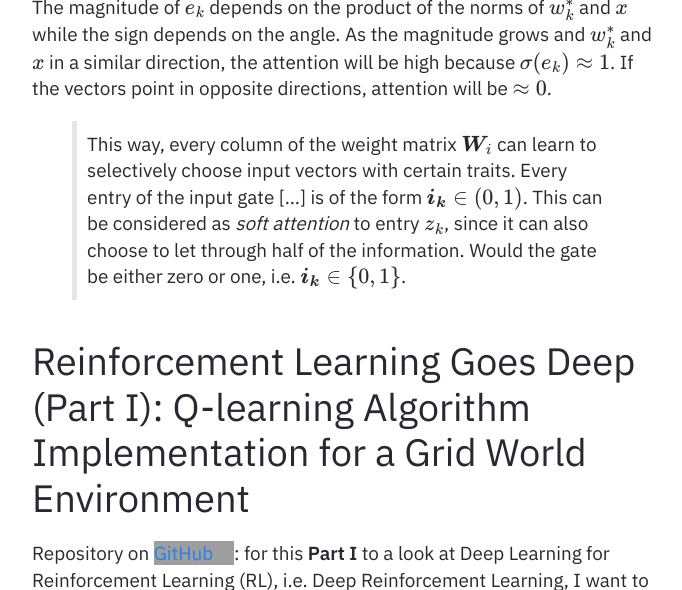
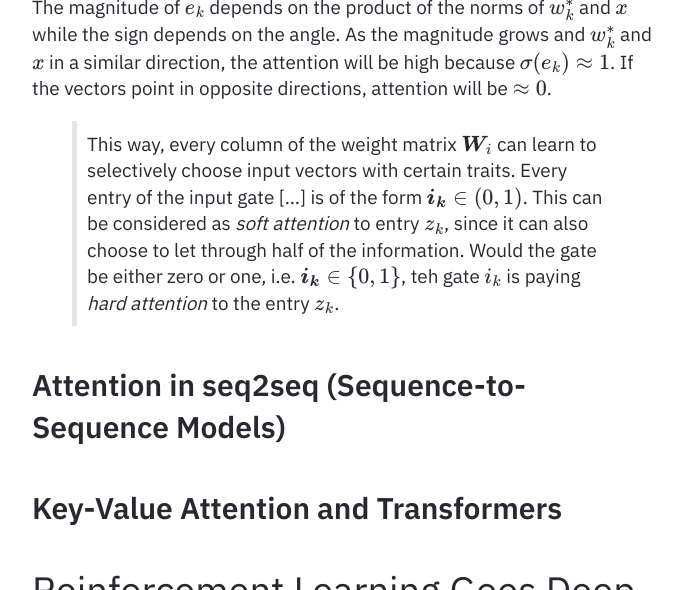
Before and after one commit to heseltime/heseltime.github.io, a Jekyll site: the page built from pages/rDai.md, in a window 1280 px wide and 900 px high, scrolled down 4335 px, cut to the strip 0-590 px from the top of the window. Shown: the whole strip, without its empty margins (294-976 px from the left). Built offline with Jekyll 4.4.1, drawn with Linux system fonts in a browser that asks for light colours; grey boxes are pictures that could not be loaded.

Commit message:
Structure ahead

```diff
--- a/pages/rDai.md
+++ b/pages/rDai.md
@@ -92,7 +92,11 @@ $$
 
 The magnitude of $$ e_k $$ depends on the product of the norms of $$ w^*_{k} $$ and $$ x $$ while the sign depends on the angle. As the magnitude grows and $$ w^*_{k} $$ and $$ x $$ in a similar direction, the attention will be high because $$ \sigma(e_k) \approx 1 $$. If the vectors point in opposite directions, attention will be $$ \approx 0 $$.
 
-> This way, every column of the weight matrix $$ \boldsymbol{W}_i $$ can learn to selectively choose input vectors with certain traits. Every entry of the input gate [...] is of the form $$ \boldsymbol{i_k} \in \left(0, 1\right) $$. This can be considered as _soft attention_ to entry $$ z_k $$, since it can also choose to let through half of the information. Would the gate be either zero or one, i.e. $$ \boldsymbol{i_k} \in \left\{0, 1\right\} $$.
+> This way, every column of the weight matrix $$ \boldsymbol{W}_i $$ can learn to selectively choose input vectors with certain traits. Every entry of the input gate [...] is of the form $$ \boldsymbol{i_k} \in \left(0, 1\right) $$. This can be considered as _soft attention_ to entry $$ z_k $$, since it can also choose to let through half of the information. Would the gate be either zero or one, i.e. $$ \boldsymbol{i_k} \in \left\{0, 1\right\} $$, teh gate $$ i_k $$ is paying _hard attention_ to the entry $$ z_k $$.
+
+## Attention in seq2seq (Sequence-to-Sequence Models)
+
+## Key-Value Attention and Transformers
 
 # <a name="rl-1"></a> Reinforcement Learning Goes Deep (Part I): Q-learning Algorithm Implementation for a Grid World Environment
 
```
